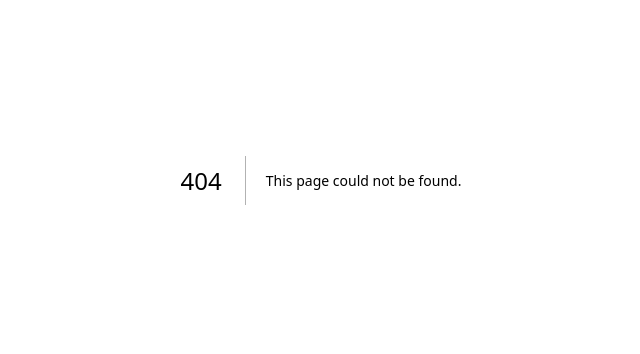
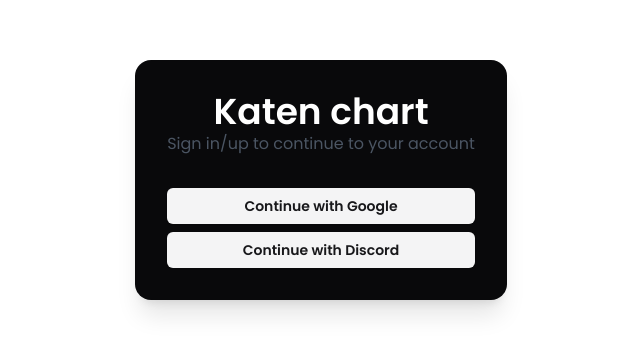
Before and after one commit to senbo1/katen-chart, a Next.js app: page /sign-in in a window 1280 px wide. Before the commit this address had no page. Shown: the part 220-574 px from the top of the page, without its empty margins (319-959 px from the left). Built offline with nearby package versions, Linux system fonts and the light colour scheme; a web font is replaced by a local one.

Commit message:
added vercel analytics, init auth

```diff
--- /dev/null
+++ b/app/api/auth/[...nextauth]/route.ts
@@ -0,0 +1,2 @@
+import { handlers } from '@/auth';
+export const { GET, POST } = handlers;
--- a/app/layout.tsx
+++ b/app/layout.tsx
@@ -2,6 +2,7 @@
 import './globals.css';
 import ThemeProvider from '@/components/Providers/ThemeProvider';
 import { poppins } from '@/lib/fonts';
+import { Analytics } from '@vercel/analytics/next';
 
 export const metadata: Metadata = {
   title: 'Katen chart',
@@ -23,6 +24,7 @@
           disableTransitionOnChange
         >
           {children}
+          <Analytics />
         </ThemeProvider>
       </body>
     </html>
--- /dev/null
+++ b/app/sign-in/page.tsx
@@ -0,0 +1,31 @@
+// import { signIn } from '@/auth';
+import { Button } from '@/components/ui/button';
+
+const SignIn = () => {
+  return (
+    // <form
+    //   action={async () => {
+    //     'use server';
+    //     await signIn('google', { redirectTo: '/' });
+    //   }}
+    // >
+    //   <Button type="submit">Signin with Google</Button>
+    // </form>
+    <main className="flex items-center justify-center h-screen">
+      <div className="bg-foreground text-background p-8 rounded-2xl shadow-xl">
+        <div className="mb-8 text-center">
+          <h1 className="text-4xl font-bold">Katen chart</h1>
+          <p className="text-gray-600">
+            Sign in/up to continue to your account
+          </p>
+        </div>
+        <div className="flex flex-col gap-2">
+          <Button variant="secondary">Continue with Google</Button>
+          <Button variant="secondary">Continue with Discord</Button>
+        </div>
+      </div>
+    </main>
+  );
+};
+
+export default SignIn;
--- /dev/null
+++ b/auth.ts
@@ -0,0 +1,6 @@
+import NextAuth from 'next-auth';
+import Google from 'next-auth/providers/google';
+
+export const { handlers, signIn, signOut, auth } = NextAuth({
+  providers: [Google],
+});
--- a/components/AnimeList/AnimeCard.tsx
+++ b/components/AnimeList/AnimeCard.tsx
@@ -41,7 +41,7 @@
         alt={title}
         width={200}
         height={280}
-        className="mt-4 w-64  sm:mt-0 rounded-xl sm:rounded-r-none sm:rounded-l-xl"
+        className="mt-4 w-64 sm:mt-0 sm:w-[200px] sm:h-auto rounded-xl sm:rounded-r-none sm:rounded-l-xl"
       />
       <div className="flex flex-col justify-between h-full w-full">
         <CardHeader className="p-4 pt-4">
--- a/components/Header/Header.tsx
+++ b/components/Header/Header.tsx
@@ -1,7 +1,8 @@
+// import { buttonVariants } from '../ui/button';
 import { TextLoop } from '../ui/text-loop';
-import { Button } from '../ui/button';
 import ThemeToggle from '../ui/ThemeToggle';
 import { GitHubStarButton } from './GithubButton';
+// import Link from 'next/link';
 
 const Header = () => {
   return (
@@ -19,7 +20,12 @@
         <div className="flex gap-2">
           <GitHubStarButton repoUrl="https://github.com/senbo1/katen-chart" />
           <ThemeToggle />
-          <Button variant="default">Sign Up</Button>
+          {/* <Link
+            href="/sign-in"
+            className={buttonVariants({ variant: 'default' })}
+          >
+            Sign In
+          </Link> */}
         </div>
       </nav>
     </header>
--- a/lib/anime.ts
+++ b/lib/anime.ts
@@ -51,7 +51,7 @@
       hasNextPage = pagination.has_next_page;
       page++;
 
-      if (page > 1) break; // Fetch only the first page for demo purposes
+      // if (page > 1) break; // Fetch only the first page for demo purposes
     } catch (error) {
       console.error('Error fetching anime:', error);
       throw error;
--- /dev/null
+++ b/middleware.ts
@@ -0,0 +1 @@
+export { auth as middleware } from '@/auth';
--- a/package.json
+++ b/package.json
@@ -11,12 +11,14 @@
   "dependencies": {
     "@radix-ui/react-dialog": "^1.1.4",
     "@radix-ui/react-slot": "^1.1.1",
+    "@vercel/analytics": "^1.4.1",
     "axios": "^1.7.9",
     "class-variance-authority": "^0.7.1",
     "clsx": "^2.1.1",
     "lucide-react": "^0.469.0",
     "motion": "^11.18.1",
     "next": "15.1.3",
+    "next-auth": "5.0.0-beta.25",
     "next-themes": "^0.4.4",
     "react": "^19.0.0",
     "react-dom": "^19.0.0",
```
Also changed, not shown: components/Header/GithubButton.tsx (+0 -18 lines), 1 other file (tests, documents, lock files or other folders).
